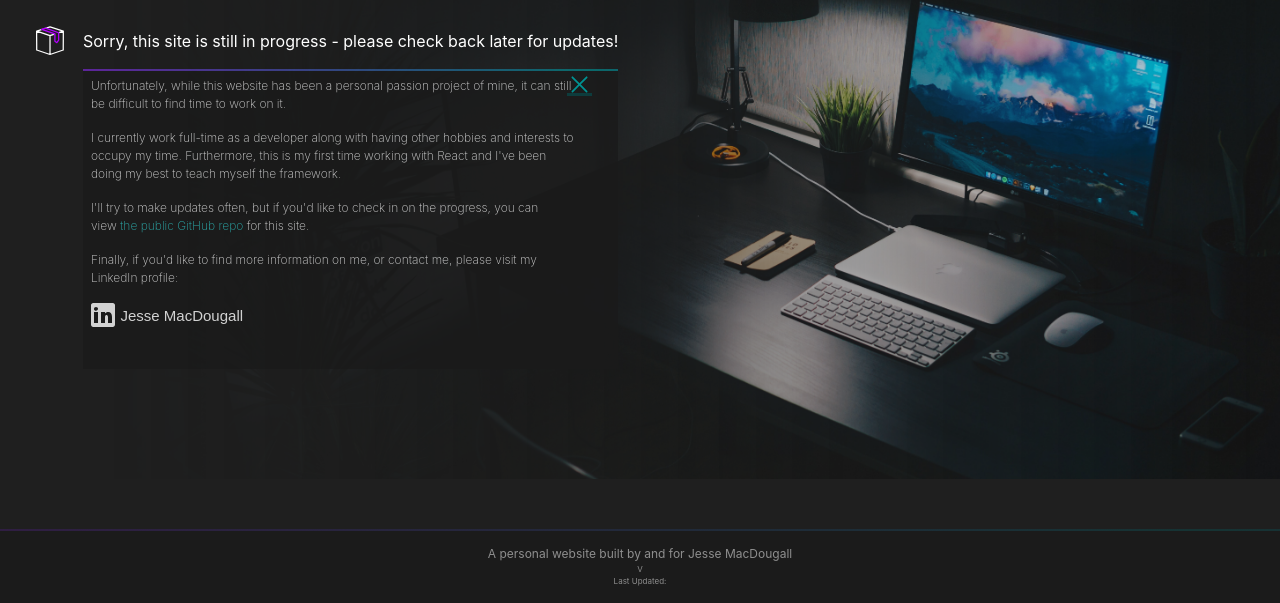
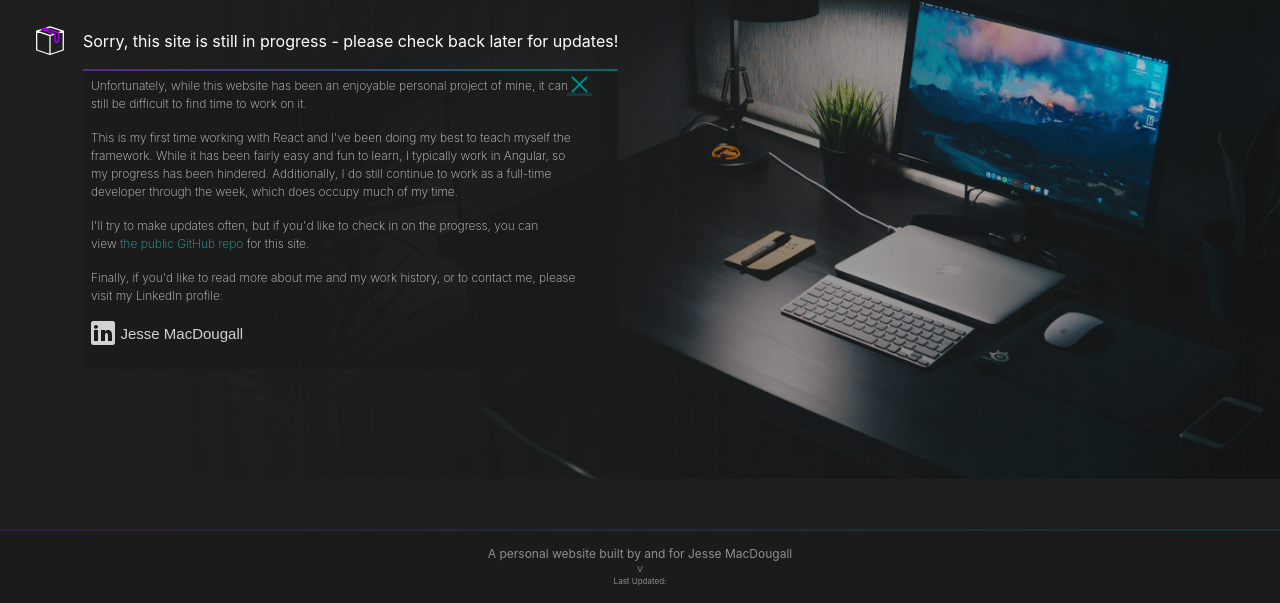
Before and after one commit to jmacd229/jesse-website, a Gatsby site: page / in a window 1280 px wide. Both pictures are taken after a click on the button "More info". Shown: the part 321-924 px from the top of the page. Built offline with nearby package versions, Linux system fonts and the light colour scheme; Gatsby itself is replaced by a stand-in of ours; a web font is replaced by a local one.

Commit message:
Updating text and fix height jump bug
Updating text in under construction component, and transitioning overall height on expander panel so that the page does not jump in size.

```diff
--- a/src/components/under-construction.tsx
+++ b/src/components/under-construction.tsx
@@ -3,7 +3,6 @@ import React, { useEffect, createRef, ReactElement, useState } from "react";
 import lottie from "lottie-web";
 import animation from "./../animations/under-construction.json";
 import "../styles/under-construction.scss";
-import LinkedInImg from "../assets/linkedin.svg";
 import { Expander } from "./shared/expander";
 
 const UnderConstruction = (): ReactElement => {
@@ -12,14 +11,14 @@ const UnderConstruction = (): ReactElement => {
 
   const panelContent: React.ReactElement[] = [
     <p key="0">
-      Unfortunately, while this website has been a personal passion project of
+      Unfortunately, while this website has been an enjoyable personal project of
       mine, it can still be difficult to find time to work on it.
     </p>,
     <p key="1">
-      I currently work full-time as a developer along with having other hobbies
-      and interests to occupy my time. Furthermore, this is my first time
-      working with React and I&apos;ve been doing my best to teach myself the
-      framework.
+      This is my first time working with React and I&apos;ve been doing my best to teach myself the
+      framework. While it has been fairly easy and fun to learn, I typically work in Angular, so my
+      progress has been hindered. Additionally, I do still continue to work as a full-time developer
+      through the week, which does occupy much of my time.
     </p>,
     <p key="2">
       I&apos;ll try to make updates often, but if you&apos;d like to check in on
@@ -35,8 +34,8 @@ const UnderConstruction = (): ReactElement => {
       &nbsp;for this site.
     </p>,
     <p key="3">
-      Finally, if you&apos;d like to find more information on me, or contact me,
-      please visit my LinkedIn profile:
+      Finally, if you&apos;d like to read more about me and my work history,
+      or to contact me, please visit my LinkedIn profile:
     </p>,
     <a
       className="linkedIn"
--- a/src/styles/shared/expander.scss
+++ b/src/styles/shared/expander.scss
@@ -5,6 +5,7 @@
     align-items: flex-start;
     flex-direction: column;
     position: relative;
+    transition: height 1s linear;
     &-trigger.btn {
         display: flex;
         align-items: center;
```
